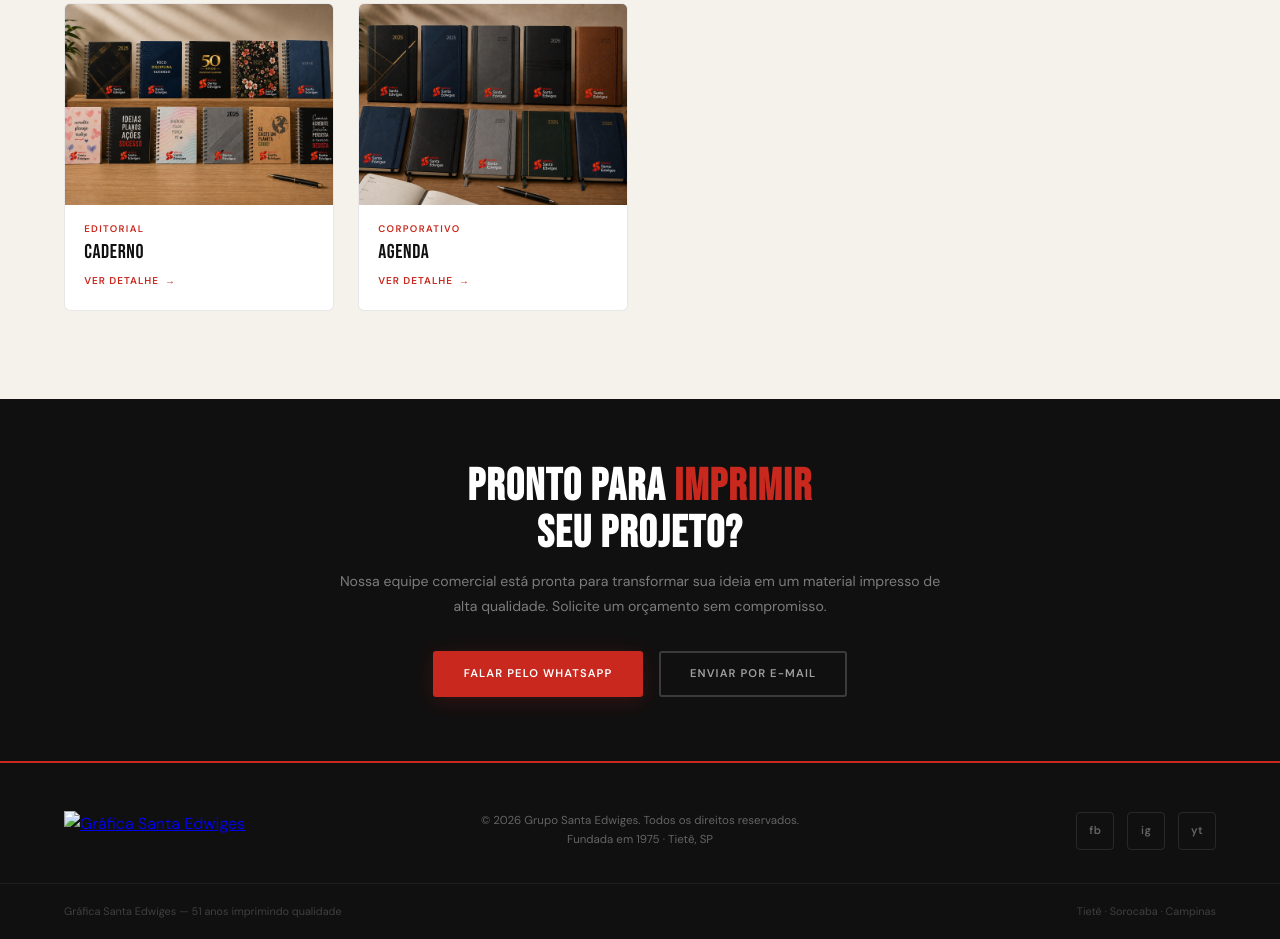
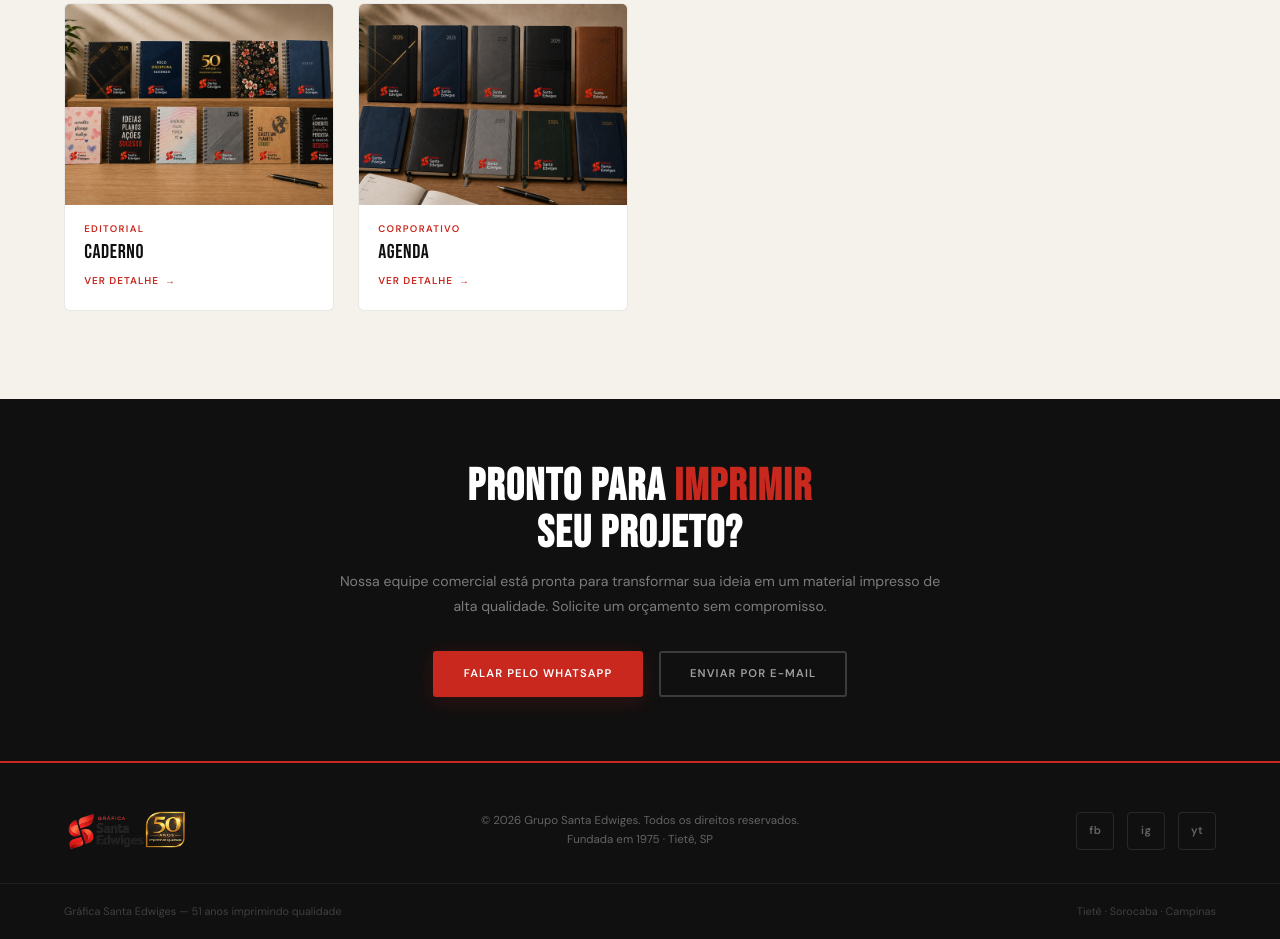
Before and after one commit to graficasantaedwiges/site, a plain HTML site: page portfolio.html in a window 1280 px wide. Shown: the part 1956-2895 px from the top of the page. Drawn offline with Linux system fonts and the light colour scheme.

Commit message:
Change logo image format from JPG to PNG

```diff
--- a/portfolio.html
+++ b/portfolio.html
@@ -801,7 +801,7 @@ footer p { font-size: .72rem; text-align: center; }
 <footer>
   <div class="footer-inner">
     <a href="index.html" class="footer-logo">
-      <img src="logo50.jpg" alt="Gráfica Santa Edwiges">
+      <img src="logo50.png" alt="Gráfica Santa Edwiges">
     </a>
     <p>© 2026 Grupo Santa Edwiges. Todos os direitos reservados.<br>Fundada em 1975 · Tietê, SP</p>
     <div class="footer-social">
```
